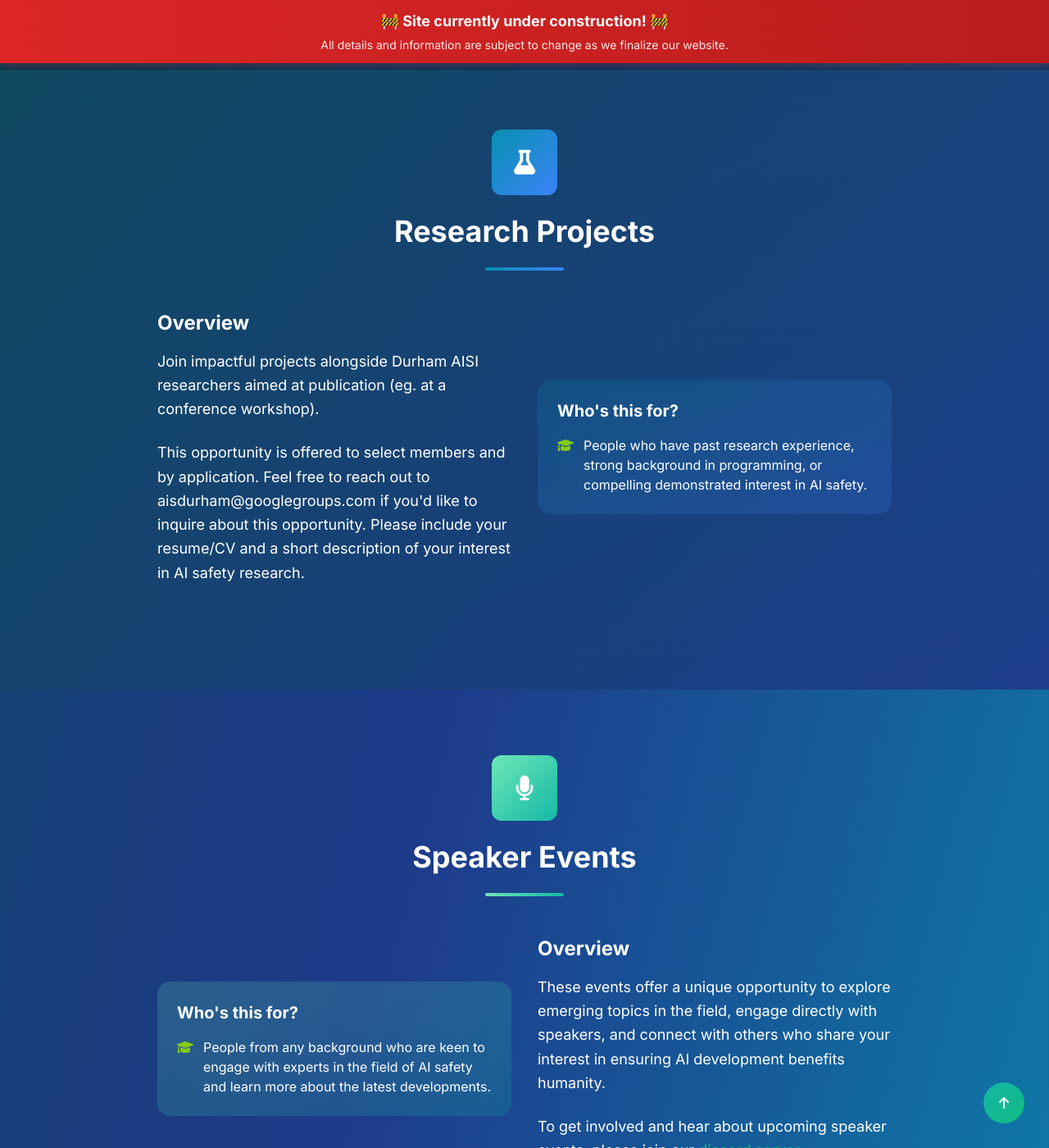
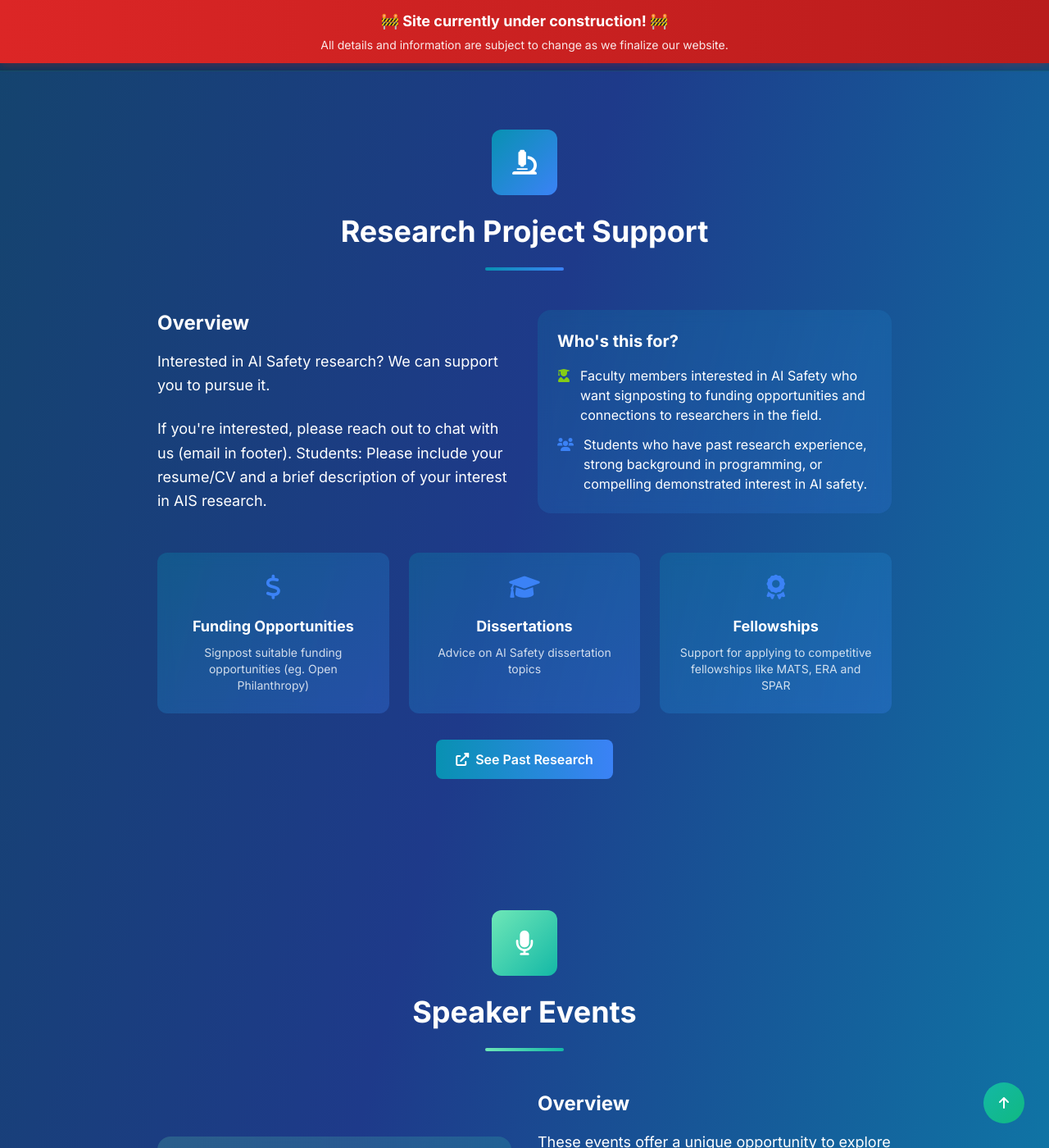
Before and after one commit to DurhamAISafety/durhamaisafety.github.io, a Jekyll site: the page built from pages/programs.html, in a window 1280 px wide and 1400 px high, scrolled down 2016 px. Shown: the whole window at 82% size. Built offline with Jekyll 4.4.1, drawn with Linux system fonts in a browser that asks for light colours; nearby versions of some CDN libraries.

Commit message:
research program update

```diff
--- a/pages/our-team.html
+++ b/pages/our-team.html
@@ -12,7 +12,7 @@
     <div class="hidden absolute inset-0 bg-black/20"></div>
 </section>
 
-<section class="section section-alt">
+<section class="section">
     <div class="container">
     {% assign members = site.data.team.members %}
         <div class="grid grid-cols-1 md:grid-cols-2 lg:grid-cols-4 gap-8 max-w-6xl mx-auto mb-12">
@@ -72,7 +72,7 @@
     </div>
 </section>
 
-<section class="section section-alt-2">
+<section class="section">
     <div class="container text-center">
         <h3 class="text-3xl md:text-4xl font-bold mb-6">Join Our Team</h3>
         <p class="text-xl max-w-3xl mx-auto mb-8 leading-relaxed">
--- a/pages/programs.html
+++ b/pages/programs.html
@@ -11,7 +11,7 @@
 </section>
 
 <!-- Intro Seminars Section -->
-<section id="intro-seminars" class="section section-alt">
+<section id="intro-seminars" class="section">
     <div class="container">
         <div class="max-w-4xl mx-auto">
             <div class="text-center mb-12">
@@ -153,14 +153,14 @@
 </section>
 
 <!-- Research Projects Section -->
-<section id="research-projects" class="section section-alt">
+<section id="research-projects" class="section">
     <div class="container">
         <div class="max-w-4xl mx-auto">
             <div class="text-center mb-12">
                 <div class="w-20 h-20 bg-gradient-to-br from-ocean-blue to-warm-blue rounded-xl flex items-center justify-center mx-auto mb-6">
-                    <i class="fas fa-flask text-3xl text-white"></i>
+                    <i class="fas fa-microscope text-3xl text-white"></i>
                 </div>
-                <h3 class="text-3xl md:text-4xl font-bold mb-6">Research Projects</h3>
+                <h3 class="text-3xl md:text-4xl font-bold mb-6">Research Project Support</h3>
                 <div class="w-24 h-1 bg-gradient-to-r from-ocean-blue to-warm-blue mx-auto rounded-full mb-8"></div>
             </div>
 
@@ -168,64 +168,55 @@
                 <div>
                     <h4 class="text-2xl font-bold mb-4">Overview</h4>
                     <p class="text-lg leading-relaxed mb-6">
-                        Join impactful projects alongside Durham AISI researchers aimed at publication (eg. at a conference workshop).
-                        <!-- Our research program connects motivated students with faculty supervisors to work on
-                        cutting-edge AI safety problems. Whether you're an undergraduate looking for your first
-                        research experience or a graduate student seeking to specialize in AI safety, we provide
-                        structured opportunities to make meaningful contributions. -->
+                        Interested in AI Safety research? We can support you to pursue it.
                     </p>
                     <p class="text-lg leading-relaxed">
-                        This opportunity is offered to select members and by application.
-                        Feel free to reach out to aisdurham@googlegroups.com if you'd like to inquire about this opportunity.
-                        Please include your resume/CV and a short description of your interest in AI safety research.
+                        If you're interested, please reach out to chat with us (email in footer).
+                        Students: Please include your resume/CV and a brief description of your interest in AIS research.
                     </p>
                 </div>
                 <div class="bg-gradient-to-br from-ocean-blue/20 to-warm-blue/20 backdrop-blur rounded-2xl p-6">
                     <h4 class="text-xl font-bold mb-4">Who's this for?</h4>
-                    <li class="flex items-start">
-                            <i class="fas fa-graduation-cap text-sage mr-3 mt-1"></i>
-                            <span>People who have past research experience, strong background in programming,
-                                or compelling demonstrated interest in AI safety.</span>
-                        </li>
-
-                    <!-- <ul class="space-y-3">
+                    <ul class="space-y-3">
                         <li class="flex items-start">
-                            <i class="fas fa-microscope text-warm-blue mr-3 mt-1"></i>
-                            <span>Independent research projects with faculty mentorship</span>
+                            <i class="fas fa-user-graduate text-sage mr-3 mt-1"></i>
+                            <span>Faculty members interested in AI Safety who want signposting to funding opportunities
+                                and connections to researchers in the field.
+                            </span>
                         </li>
                         <li class="flex items-start">
                             <i class="fas fa-users text-warm-blue mr-3 mt-1"></i>
-                            <span>Collaborative team projects with other students</span>
+                            <span>Students who have past research experience, strong background in programming,
+                                or compelling demonstrated interest in AI safety.</span>
                         </li>
-                        <li class="flex items-start">
-                            <i class="fas fa-conference text-warm-blue mr-3 mt-1"></i>
-                            <span>Opportunities to present at conferences</span>
-                        </li>
-                        <li class="flex items-start">
-                            <i class="fas fa-file-alt text-warm-blue mr-3 mt-1"></i>
-                            <span>Publication in peer-reviewed venues</span>
-                        </li>
-                    </ul> -->
+                    </ul>
                 </div>
             </div>
 
-            <!-- <div class="grid md:grid-cols-3 gap-6 mb-8">
+            <div class="grid md:grid-cols-3 gap-6 mb-8">
                 <div class="bg-gradient-to-br from-ocean-blue/30 to-warm-blue/30 backdrop-blur rounded-xl p-6 text-center">
-                    <i class="fas fa-code text-3xl text-warm-blue mb-4"></i>
-                    <h5 class="text-lg font-bold mb-2">Technical Research</h5>
-                    <p class="text-sm text-white/80">Developing new algorithms and methods for AI safety</p>
+                    <i class="fas fa-dollar-sign text-3xl text-warm-blue mb-4"></i>
+                    <h5 class="text-lg font-bold mb-2">Funding Opportunities</h5>
+                    <p class="text-sm text-white/80">Signpost suitable funding opportunities (eg. Open Philanthropy)</p>
                 </div>
                 <div class="bg-gradient-to-br from-ocean-blue/30 to-warm-blue/30 backdrop-blur rounded-xl p-6 text-center">
-                    <i class="fas fa-chart-line text-3xl text-warm-blue mb-4"></i>
-                    <h5 class="text-lg font-bold mb-2">Empirical Studies</h5>
-                    <p class="text-sm text-white/80">Testing and evaluating AI systems for safety properties</p>
+                    <i class="fas fa-graduation-cap text-3xl text-warm-blue mb-4"></i>
+                    <h5 class="text-lg font-bold mb-2">Dissertations</h5>
+                    <p class="text-sm text-white/80">Advice on AI Safety dissertation topics</p>
                 </div>
                 <div class="bg-gradient-to-br from-ocean-blue/30 to-warm-blue/30 backdrop-blur rounded-xl p-6 text-center">
-                    <i class="fas fa-balance-scale text-3xl text-warm-blue mb-4"></i>
-                    <h5 class="text-lg font-bold mb-2">Policy Research</h5>
-                    <p class="text-sm text-white/80">Analyzing governance frameworks and regulatory approaches</p>
+                    <i class="fas fa-award text-3xl text-warm-blue mb-4"></i>
+                    <h5 class="text-lg font-bold mb-2">Fellowships</h5>
+                    <p class="text-sm text-white/80">Support for applying to competitive fellowships like MATS, ERA and SPAR</p>
                 </div>
-            </div> -->
+            </div>
+
+            <div class="text-center">
+                <a href="{{ '/research/' | relative_url }}" class="inline-flex items-center px-6 py-3 bg-gradient-to-r from-ocean-blue to-warm-blue text-white font-semibold rounded-lg hover:from-warm-blue hover:to-ocean-blue transition-all duration-300 transform hover:scale-105">
+                    <i class="fas fa-external-link-alt mr-2"></i>
+                    See Past Research
+                </a>
+            </div>
 
             <!-- <div class="bg-gradient-to-r from-deep-blue/40 to-navy/40 backdrop-blur rounded-2xl p-8">
                 <h4 class="text-xl font-bold mb-4">Success Stories</h4>
@@ -352,7 +343,7 @@
 </section>
 
 <!-- Socials Section -->
-<section id="socials" class="section section-alt">
+<section id="socials" class="section">
     <div class="container">
         <div class="max-w-4xl mx-auto">
             <div class="text-center mb-12">
--- a/pages/what-is-ai-safety.html
+++ b/pages/what-is-ai-safety.html
@@ -12,7 +12,7 @@
     </section>
 
 <!-- The Foundation -->
-<section class="section section-alt">
+<section class="section">
     <div class="container">
         <div class="text-center mb-16">
             <h3 class="text-3xl md:text-4xl font-bold mb-6">The Foundation</h3>
@@ -65,7 +65,7 @@
 
 
 <!-- Why It Matters & Getting Started -->
-<section class="section section-alt">
+<section class="section">
     <div class="container">
         <!-- Why AI Safety Matters -->
         <div class="text-center mb-16">
```
Also changed, not shown: home/index.html (+11 -4 lines), pages/research.html (+9 -9 lines).
